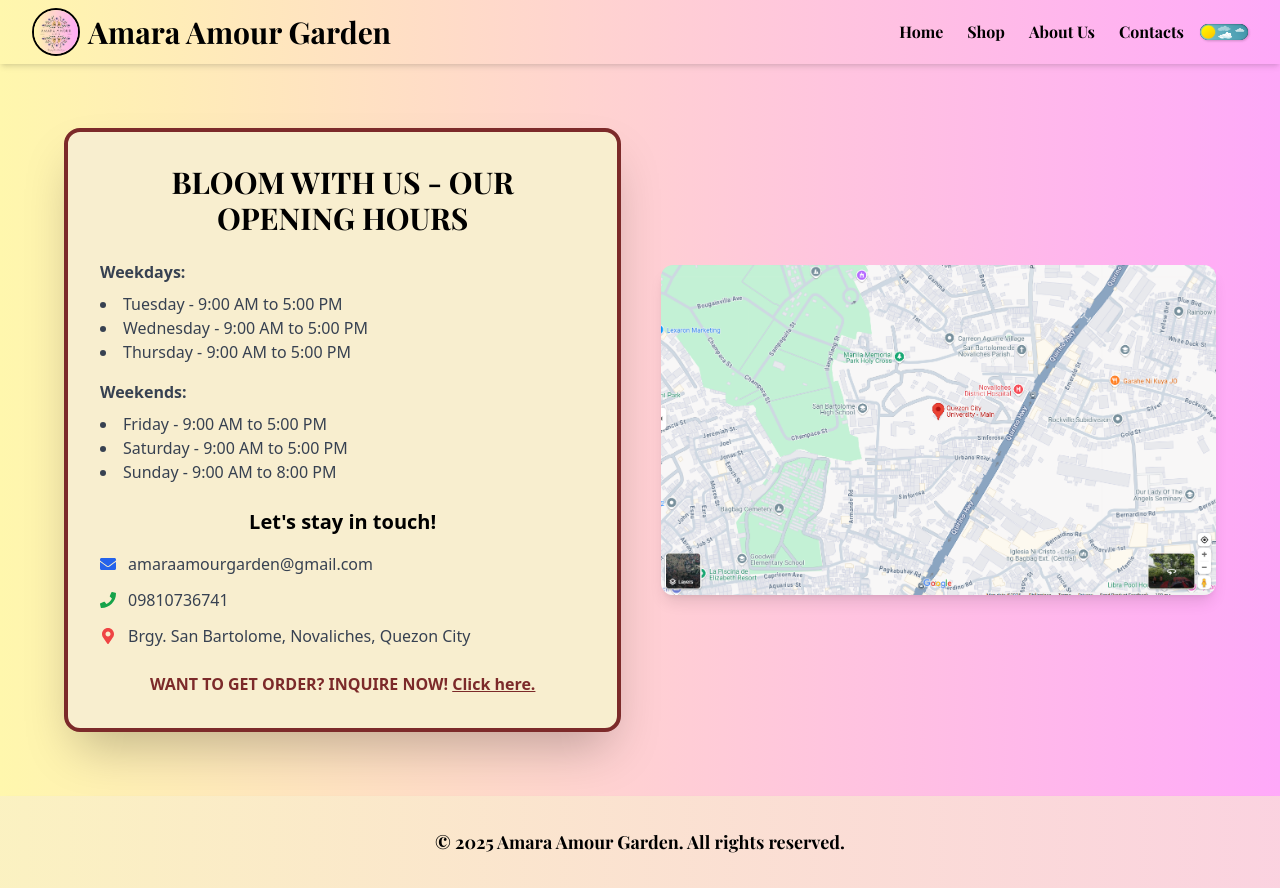
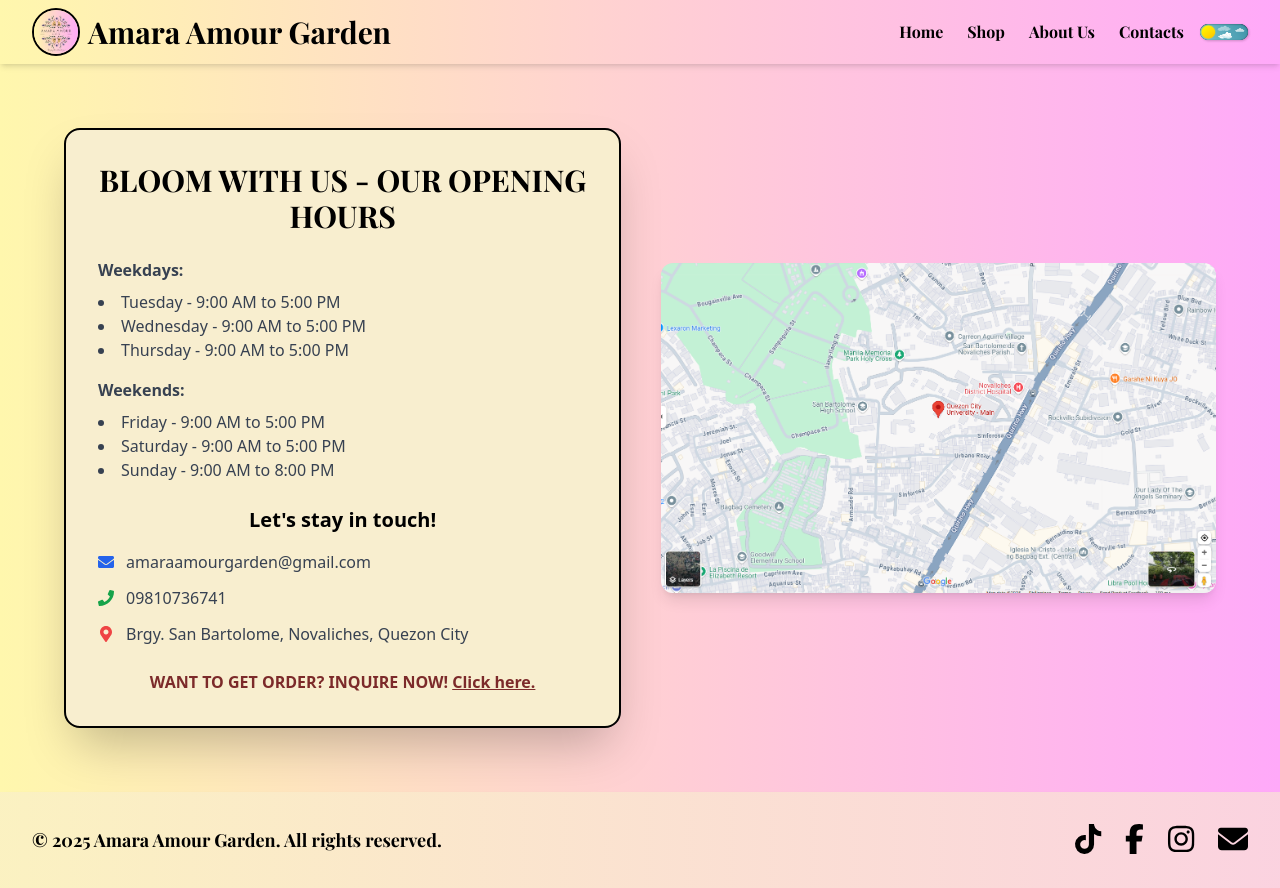
Before and after one commit to miracl3-dreams/aag-ecommerce-fe, a React (Vite) app: page /contacts in a window 1280 px wide. Built offline with nearby package versions, Linux system fonts and the light colour scheme.

Commit message:
updating frontend

```diff
--- a/index.html
+++ b/index.html
@@ -5,6 +5,11 @@
     <meta name="viewport" content="width=device-width, initial-scale=1.0" />
 
     <title>Amara Amour Garden</title>
+
+    <link
+      rel="stylesheet"
+      href="https://cdnjs.cloudflare.com/ajax/libs/font-awesome/6.0.0-beta3/css/all.min.css"
+    />
 
     <!-- Google Font: Playfair Display -->
     <link
--- a/package.json
+++ b/package.json
@@ -11,6 +11,9 @@
   },
   "dependencies": {
     "@emailjs/browser": "^4.4.1",
+    "@fortawesome/free-brands-svg-icons": "^6.7.2",
+    "@fortawesome/free-solid-svg-icons": "^6.7.2",
+    "@fortawesome/react-fontawesome": "^0.2.2",
     "@heroicons/react": "^1.0.6",
     "@radix-ui/react-slot": "^1.1.0",
     "@radix-ui/react-tooltip": "^1.1.4",
@@ -25,6 +28,7 @@
     "lucide-react": "^0.456.0",
     "react": "^18.3.1",
     "react-dom": "^18.3.1",
+    "react-fontawesome": "^1.7.1",
     "react-hot-toast": "^2.5.2",
     "react-icons": "^5.5.0",
     "react-infinite-scroll-component": "^6.1.0",
--- a/src/components/Footer/Footer.jsx
+++ b/src/components/Footer/Footer.jsx
@@ -1,15 +1,73 @@
 import React from "react";
+import { FontAwesomeIcon } from "@fortawesome/react-fontawesome";
+import {
+  faTiktok,
+  faFacebookF,
+  faInstagram,
+} from "@fortawesome/free-brands-svg-icons";
+import { faEnvelope } from "@fortawesome/free-solid-svg-icons";
 
 const Footer = () => {
   return (
-    <>
-      <div className="relative shadow-md bg-[#F8EECF] dark:text-white duration-200 py-8 text-center w-full overflow-hidden">
-        <div className="absolute inset-0 bg-primary-gradient opacity-40 dark:bg-gray-700"></div>
-        <p className="relative z-10 text-lg text-black dark:text-white font-playfair">
+    <div className="relative shadow-md bg-[#F8EECF] dark:text-white duration-200 py-8 text-center w-full overflow-hidden px-4 sm:px-8">
+      <div className="absolute inset-0 bg-primary-gradient opacity-40 dark:bg-gray-700"></div>
+
+      {/* Footer Content */}
+      <div className="relative z-10 flex flex-col sm:flex-row sm:justify-between items-center">
+        {/* Copyright Text */}
+        <p className="text-lg text-black dark:text-white font-playfair">
           © 2025 Amara Amour Garden. All rights reserved.
         </p>
+
+        {/* Social Media Icons */}
+        <div className="flex justify-center space-x-6 mt-4 sm:mt-0">
+          <a
+            href="https://www.tiktok.com"
+            target="_blank"
+            rel="noopener noreferrer"
+            aria-label="TikTok"
+          >
+            <FontAwesomeIcon
+              icon={faTiktok}
+              className="text-3xl text-black dark:text-white hover:text-[#7C2A2A] transition-all duration-300"
+            />
+          </a>
+          <a
+            href="https://www.facebook.com"
+            target="_blank"
+            rel="noopener noreferrer"
+            aria-label="Facebook"
+          >
+            <FontAwesomeIcon
+              icon={faFacebookF}
+              className="text-3xl text-black dark:text-white hover:text-[#7C2A2A] transition-all duration-300"
+            />
+          </a>
+          <a
+            href="https://www.instagram.com"
+            target="_blank"
+            rel="noopener noreferrer"
+            aria-label="Instagram"
+          >
+            <FontAwesomeIcon
+              icon={faInstagram}
+              className="text-3xl text-black dark:text-white hover:text-[#7C2A2A] transition-all duration-300"
+            />
+          </a>
+          <a
+            href="mailto:info@amaramourgarden.com"
+            target="_blank"
+            rel="noopener noreferrer"
+            aria-label="Email"
+          >
+            <FontAwesomeIcon
+              icon={faEnvelope}
+              className="text-3xl text-black dark:text-white hover:text-[#7C2A2A] transition-all duration-300"
+            />
+          </a>
+        </div>
       </div>
-    </>
+    </div>
   );
 };
 
--- a/src/pages/AboutUs/aboutUs.jsx
+++ b/src/pages/AboutUs/aboutUs.jsx
@@ -1,11 +1,76 @@
 import React from "react";
 
-const aboutUs = () => {
+const AboutUs = () => {
   return (
-    <>
-      <div className="">aboutUs</div>
-    </>
+    <div className="mt-16 mb-16 px-4 sm:px-8 lg:px-16">
+      {/* About Us Content */}
+      <div className="bg-[#F8EECF] border-black border-2 dark:bg-gray-600 p-8 rounded-2xl shadow-2xl w-full">
+        <h2 className="text-3xl font-bold text-center mb-6 font-playfair dark:text-white">
+          About Us
+        </h2>
+
+        {/* Vision Section */}
+        <div className="mb-6">
+          <h3 className="text-xl font-bold mb-2 dark:text-white text-center">Vision</h3>
+          <p className="text-gray-700 text-sm sm:text-base dark:text-white text-center">
+            To be the no.1 provider of high-quality, sustainably grown flowers
+            and plants that enrich the beauty of nature.
+          </p>
+        </div>
+
+        {/* Mission Section */}
+        <div className="mb-6">
+          <h3 className="text-xl font-bold mb-2 dark:text-white text-center">
+            Mission
+          </h3>
+          <p className="text-gray-700 text-sm sm:text-base dark:text-white text-center">
+            To foster emotional resonance and nurture hearts through the beauty
+            of exceptional flowers and plants, shared with passion and love.
+          </p>
+        </div>
+
+        {/* Core Values Section */}
+        <div className="mb-6">
+          <h3 className="text-xl font-bold mb-2 dark:text-white text-center">
+            Core Values
+          </h3>
+          <ul className="text-gray-700 text-sm sm:text-base dark:text-white list-disc list-inside text-center">
+            <li className="font-semibold">Shared Passion</li>
+            <li className="font-semibold">Sustainable Growth</li>
+            <li className="font-semibold">Emotional Resonance</li>
+            <li className="font-semibold">Customer Love</li>
+          </ul>
+        </div>
+
+        {/* Background about the Enterprise */}
+        <div className="mb-6">
+          <h3 className="text-xl font-bold mb-2 dark:text-white text-center">
+            Background about Enterprise Name
+          </h3>
+          <p className="text-gray-700 text-sm sm:text-base dark:text-white text-center">
+            The name <strong>Amara Amour Garden</strong> is a blend of elegance,
+            love, and nature. “Amara” is derived from various languages meaning
+            “eternal” or “grace,” while “Amour” is the French word for “love.”
+            Together, Amara Amour signifies everlasting love and beauty. The
+            word “Garden” reflects the brand’s connection to nature, growth, and
+            tranquility. This name was chosen to represent a peaceful and
+            romantic environment where beauty, nature, and heartfelt emotions
+            flourish—perfect for a business that values harmony, aesthetics, and
+            meaningful experiences.
+          </p>
+        </div>
+      </div>
+
+      {/* Organizational Chart Section */}
+      <div className="text-center mt-8">
+        <img
+          src="/assets/aboutUs/orgchart.png"
+          alt="Organizational Chart"
+          className="w-full h-auto max-w-4xl mx-auto rounded-xl shadow-lg border-2 border-black"
+        />
+      </div>
+    </div>
   );
 };
 
-export default aboutUs;
+export default AboutUs;
--- a/src/pages/Contacts/contacts.jsx
+++ b/src/pages/Contacts/contacts.jsx
@@ -34,7 +34,7 @@ const Contacts = () => {
       {/* Flex wrapper */}
       <div className="flex flex-col lg:flex-row gap-10">
         {/* Contact Info */}
-        <div className="bg-[#F8EECF] border-[#7C2A2A] border-4 dark:bg-gray-600 p-8 rounded-2xl shadow-2xl w-full lg:w-1/2 flex flex-col justify-between">
+        <div className="bg-[#F8EECF] border-black border-2 dark:bg-gray-600 p-8 rounded-2xl shadow-2xl w-full lg:w-1/2 flex flex-col justify-between">
           <div>
             <h2 className="text-2xl sm:text-3xl font-bold text-center mb-6 font-playfair dark:text-white">
               BLOOM WITH US - OUR OPENING HOURS
--- a/src/pages/Shop/shop.jsx
+++ b/src/pages/Shop/shop.jsx
@@ -7,31 +7,31 @@ const Shop = () => {
       name: "Flowers",
       path: "categories/flowers",
       logo: "/assets/logo/LogoFlower.jpg",
-      description: "Check our flowers here"
+      description: "Check our flowers here",
     },
     {
       name: "Fertilizers",
       path: "categories/fertilizers",
       logo: "/assets/logo/LogoFertilizer.jpg",
-      description: "Check our fertilizers here"
+      description: "Check our fertilizers here",
     },
     {
       name: "Plants",
       path: "categories/plants",
       logo: "/assets/logo/LogoPlant.jpg",
-      description: "Check our plants here"
+      description: "Check our plants here",
     },
     {
       name: "Seeds",
       path: "categories/seeds",
       logo: "/assets/logo/LogoSeeds.jpg",
-      description: "Check our seeds here"
+      description: "Check our seeds here",
     },
     {
       name: "Tools",
       path: "categories/tools",
       logo: "/assets/logo/LogoTools.jpg",
-      description: "Check our tools here"
+      description: "Check our tools here",
     },
   ];
 
@@ -42,11 +42,12 @@ const Shop = () => {
   }, [location]);
 
   return (
-    <>
-      <div className="min-h-[75vh] p-6 bg-primary-gradient-light dark:bg-gray-900 text-gray-800 dark:text-white">
-        <h1 className="text-5xl font-bold mb-10 text-center font-playfair">
+    <div className="mt-16 mb-16 px-4 sm:px-8 lg:px-16">
+      {/* Shop Section */}
+      <div className="bg-[#F8EECF] border-black border-2 dark:bg-gray-600 p-8 rounded-2xl shadow-2xl w-full">
+        <h2 className="text-3xl font-bold text-center mb-6 font-playfair dark:text-white">
           Shop Now!
-        </h1>
+        </h2>
 
         <ul className="flex flex-col sm:flex-row sm:flex-wrap sm:justify-center gap-10 sm:gap-20 mb-12 font-playfair text-xl text-center items-center">
           {navItems.map((item, index) => {
@@ -93,7 +94,7 @@ const Shop = () => {
 
         <Outlet />
       </div>
-    </>
+    </div>
   );
 };
 
```
Also changed, not shown: 2 other files (tests, documents, lock files or other folders).
